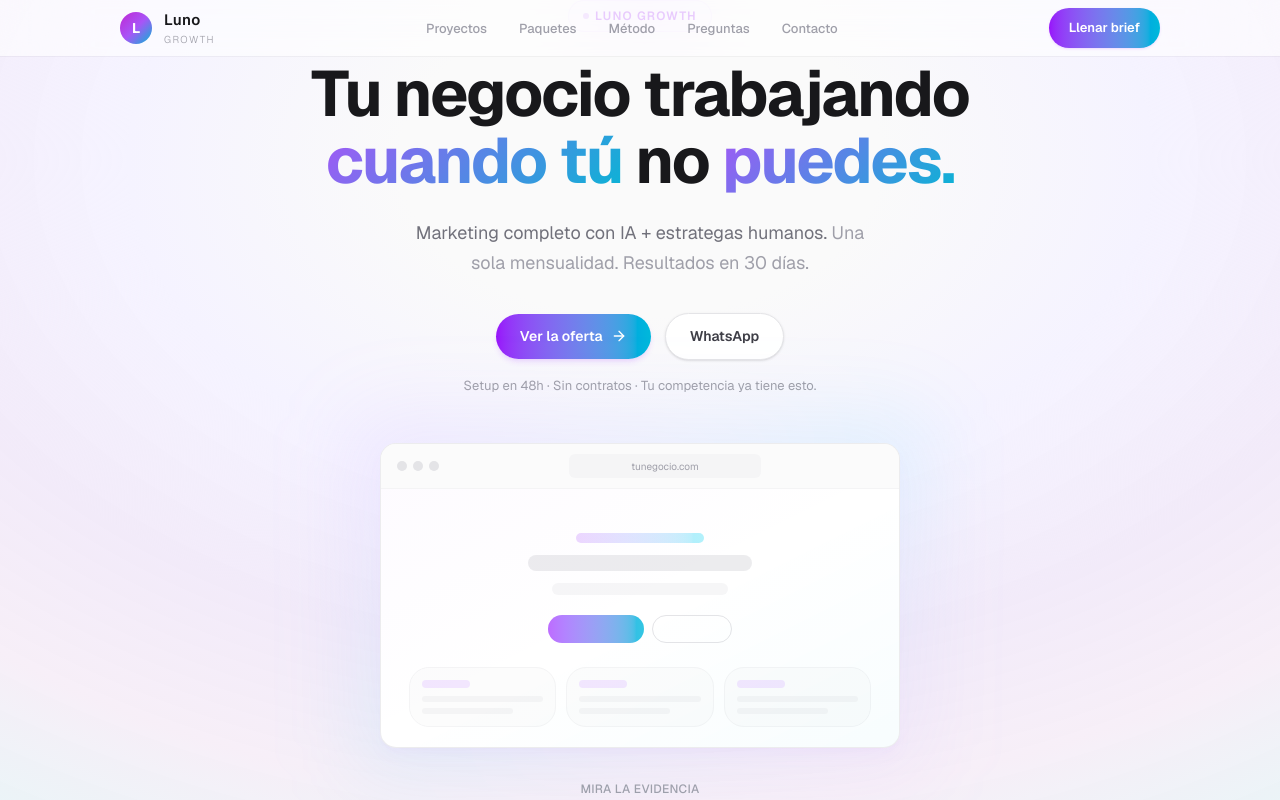
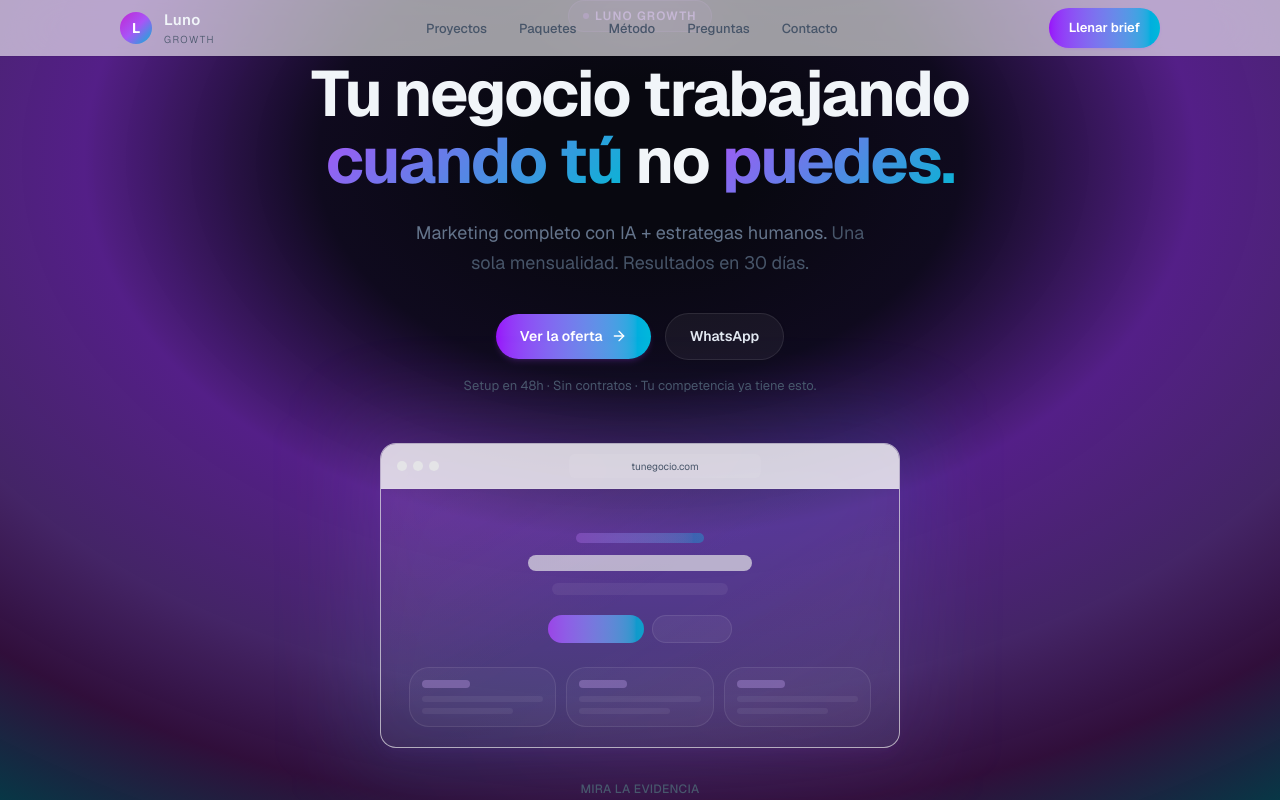
Before and after one commit to carlospemz/luno-growth-web, a Next.js app: page / in a window 1280 px wide. Shown: the top 800 px of the page. Built offline with nearby package versions, Linux system fonts and the light colour scheme.

Commit message:
Dark theme: vibrant purple/cyan gradient background + dark CSS variables

```diff
--- a/src/app/globals.css
+++ b/src/app/globals.css
@@ -1,21 +1,21 @@
 @import "tailwindcss";
 
 :root {
-  --background: #fafafa;
-  --foreground: #18181b;
-  --surface: #ffffff;
-  --surface-2: #f4f4f5;
+  --background: #080810;
+  --foreground: #f1f5f9;
+  --surface: rgba(255,255,255,0.05);
+  --surface-2: rgba(255,255,255,0.03);
   --accent: #a855f7;
   --accent-deep: #9333ea;
   --accent-secondary: #06b6d4;
-  --accent-glow: rgba(168, 85, 247, 0.06);
-  --accent-glow-cyan: rgba(6, 182, 212, 0.06);
-  --border: rgba(0, 0, 0, 0.04);
-  --border-subtle: rgba(0, 0, 0, 0.03);
-  --shadow-sm: 0 1px 2px rgba(0, 0, 0, 0.03);
-  --shadow-md: 0 2px 8px rgba(0, 0, 0, 0.04), 0 1px 2px rgba(0, 0, 0, 0.02);
-  --shadow-lg: 0 4px 16px rgba(0, 0, 0, 0.05), 0 2px 4px rgba(0, 0, 0, 0.02);
-  --shadow-glow: 0 0 24px rgba(168, 85, 247, 0.06);
+  --accent-glow: rgba(168, 85, 247, 0.15);
+  --accent-glow-cyan: rgba(6, 182, 212, 0.12);
+  --border: rgba(255, 255, 255, 0.08);
+  --border-subtle: rgba(255, 255, 255, 0.05);
+  --shadow-sm: 0 1px 2px rgba(0, 0, 0, 0.4);
+  --shadow-md: 0 2px 8px rgba(0, 0, 0, 0.5), 0 1px 2px rgba(0, 0, 0, 0.3);
+  --shadow-lg: 0 4px 24px rgba(0, 0, 0, 0.6), 0 2px 8px rgba(0, 0, 0, 0.4);
+  --shadow-glow: 0 0 32px rgba(168, 85, 247, 0.2);
   --radius: 16px;
   --radius-lg: 20px;
   --radius-xl: 24px;
@@ -29,8 +29,8 @@
 }
 
 html {
-  color-scheme: light;
-  background: #fafafa;
+  color-scheme: dark;
+  background: #080810;
   -webkit-text-size-adjust: 100%;
   -webkit-tap-highlight-color: transparent;
   overflow-x: hidden;
@@ -147,5 +147,51 @@ button, [role="button"] { -webkit-user-select: none; user-select: none; touch-ac
 /* === DECORATIVE === */
 .mint-line {
   height: 1px;
-  background: linear-gradient(90deg, transparent, rgba(168, 85, 247, 0.15), rgba(6, 182, 212, 0.15), transparent);
+  background: linear-gradient(90deg, transparent, rgba(168, 85, 247, 0.3), rgba(6, 182, 212, 0.3), transparent);
 }
+
+/* === DARK THEME OVERRIDES — flip Tailwind zinc colors for dark bg === */
+.luno-card,
+.glass-card {
+  background: rgba(255, 255, 255, 0.05) !important;
+  border-color: rgba(255, 255, 255, 0.08) !important;
+  box-shadow: 0 2px 12px rgba(0,0,0,0.4) !important;
+}
+
+.text-zinc-900 { color: #f1f5f9 !important; }
+.text-zinc-800 { color: #e2e8f0 !important; }
+.text-zinc-700 { color: #cbd5e1 !important; }
+.text-zinc-600 { color: #94a3b8 !important; }
+.text-zinc-500 { color: #64748b !important; }
+.text-zinc-400 { color: #475569 !important; }
+
+.bg-white\/80, .bg-white\/85, .bg-white\/90, .bg-white\/92 {
+  background-color: rgba(255,255,255,0.06) !important;
+}
+.bg-white {
+  background-color: rgba(255,255,255,0.05) !important;
+}
+.bg-zinc-50\/40, .bg-zinc-50\/50, .bg-zinc-50 {
+  background-color: rgba(255,255,255,0.03) !important;
+}
+.bg-zinc-100\/80, .bg-zinc-100 {
+  background-color: rgba(255,255,255,0.06) !important;
+}
+.border-zinc-200\/50, .border-zinc-200\/30, .border-zinc-200, .border-zinc-100 {
+  border-color: rgba(255,255,255,0.09) !important;
+}
+.bg-purple-50, .bg-purple-50\/40, .bg-purple-50\/60 {
+  background-color: rgba(168,85,247,0.12) !important;
+}
+.border-purple-200\/50, .border-purple-100\/60, .border-purple-200 {
+  border-color: rgba(168,85,247,0.2) !important;
+}
+.text-purple-600\/80, .text-purple-600 { color: #c084fc !important; }
+.text-purple-500\/60, .text-purple-500 { color: #a855f7 !important; }
+.bg-red-50\/40 { background-color: rgba(239,68,68,0.06) !important; }
+.border-red-200\/30 { border-color: rgba(239,68,68,0.15) !important; }
+.text-zinc-700 { color: #e2e8f0 !important; }
+
+/* Navbar */
+.bg-white\/90 { background-color: rgba(8,8,16,0.85) !important; }
+.border-b { border-color: rgba(255,255,255,0.07) !important; }
--- a/src/components/layout/PageBackdrop.tsx
+++ b/src/components/layout/PageBackdrop.tsx
@@ -4,17 +4,19 @@ import AnimatedGradientBackground from "@/components/ui/AnimatedGradientBackgrou
 
 // LUNO brand colors: purple (#a855f7), cyan (#06b6d4), deep purple (#9333ea), magenta (#c026d3)
 // Gradient goes from soft white-purple center → brand washes → back to fafafa
+// Dark theme: deep black center → deep purple → purple → cyan → fade to black
 const LUNO_GRADIENT_COLORS = [
-  "#fafafa",                     // center: clean white
-  "#f5f3ff",                     // soft violet tint
-  "rgba(168,85,247,0.09)",        // purple wash
-  "rgba(192,38,211,0.05)",        // magenta tint
-  "rgba(6,182,212,0.07)",         // cyan wash
-  "rgba(168,85,247,0.03)",        // faint purple
-  "#fafafa",                     // edge: back to bg
+  "#080810",                      // center: deep dark
+  "#0f0a1e",                      // dark purple-black
+  "rgba(147,51,234,0.55)",        // deep purple ring
+  "rgba(168,85,247,0.38)",        // purple
+  "rgba(192,38,211,0.22)",        // magenta-purple
+  "rgba(6,182,212,0.28)",         // cyan ring
+  "rgba(168,85,247,0.08)",        // faint purple edge
+  "#080810",                      // edge: back to dark
 ];
 
-const LUNO_GRADIENT_STOPS = [15, 32, 48, 62, 76, 88, 100];
+const LUNO_GRADIENT_STOPS = [8, 22, 38, 54, 66, 78, 90, 100];
 
 export default function PageBackdrop() {
   return (
@@ -22,10 +24,10 @@ export default function PageBackdrop() {
       Breathing={true}
       gradientColors={LUNO_GRADIENT_COLORS}
       gradientStops={LUNO_GRADIENT_STOPS}
-      startingGap={120}
-      breathingRange={8}
-      animationSpeed={0.012}
-      topOffset={5}
+      startingGap={110}
+      breathingRange={12}
+      animationSpeed={0.01}
+      topOffset={10}
       containerClassName="z-0"
     />
   );
--- a/src/components/ui/AnimatedGradientBackground.tsx
+++ b/src/components/ui/AnimatedGradientBackground.tsx
@@ -19,15 +19,16 @@ const AnimatedGradientBackground: React.FC<AnimatedGradientBackgroundProps> = ({
   startingGap = 125,
   Breathing = true,
   gradientColors = [
-    "#fafafa",     // LUNO bg — center
-    "#f5f3ff",     // very soft purple tint
-    "#ede9fe",     // light purple
-    "rgba(168,85,247,0.06)",  // purple wash
-    "rgba(6,182,212,0.05)",   // cyan wash
-    "rgba(168,85,247,0.03)",  // faint purple
-    "#fafafa",     // back to bg
+    "#080810",                    // center: deep dark
+    "#0f0a1e",                    // dark purple-black
+    "rgba(147,51,234,0.55)",      // deep purple ring
+    "rgba(168,85,247,0.38)",      // purple
+    "rgba(192,38,211,0.22)",      // magenta-purple
+    "rgba(6,182,212,0.28)",       // cyan ring
+    "rgba(168,85,247,0.08)",      // faint purple edge
+    "#080810",                    // edge: back to dark
   ],
-  gradientStops = [20, 35, 50, 65, 78, 90, 100],
+  gradientStops = [8, 22, 38, 54, 66, 78, 90, 100],
   animationSpeed = 0.015,
   breathingRange = 6,
   containerStyle = {},
```
